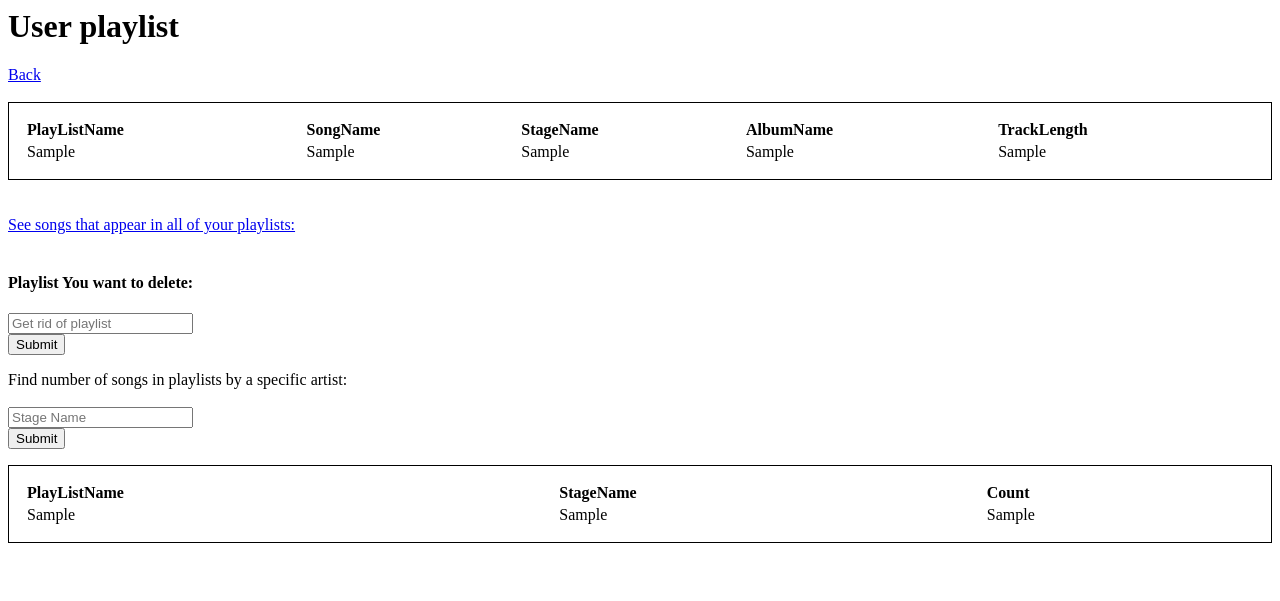
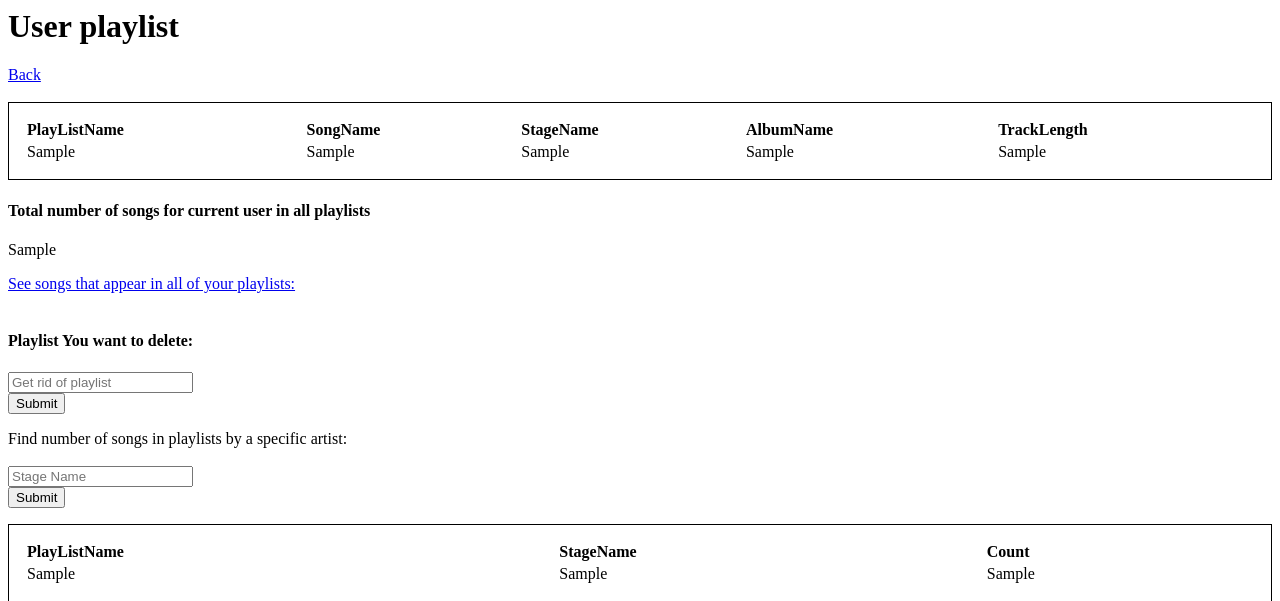
Before and after one commit to jtran270/streamline, a Django app: template user_info/templates/user_info/playlist.html in a window 1280 px wide. Shown: the top 601 px of the page. Run offline with Django 3.2, Linux system fonts and the light colour scheme; the template is opened without the code that fills it: most values are stand-ins (such as "Sample title", 1, 10 or a date in 2020).

Commit message:
Re added song count in playlist in html code

```diff
--- a/user_info/templates/user_info/playlist.html
+++ b/user_info/templates/user_info/playlist.html
@@ -22,8 +22,10 @@
     {% endfor %}
 </table>
 
+<h4>Total number of songs for current user in all playlists</h4>
+<p>{{ song_count.0 }}</p>
 
-<br><br>
+
 <a href="/user_info/{{ user_id }}/playlist/songs_in_all/">See songs that appear in all of your playlists:</a>
 
 <br><br>
```
